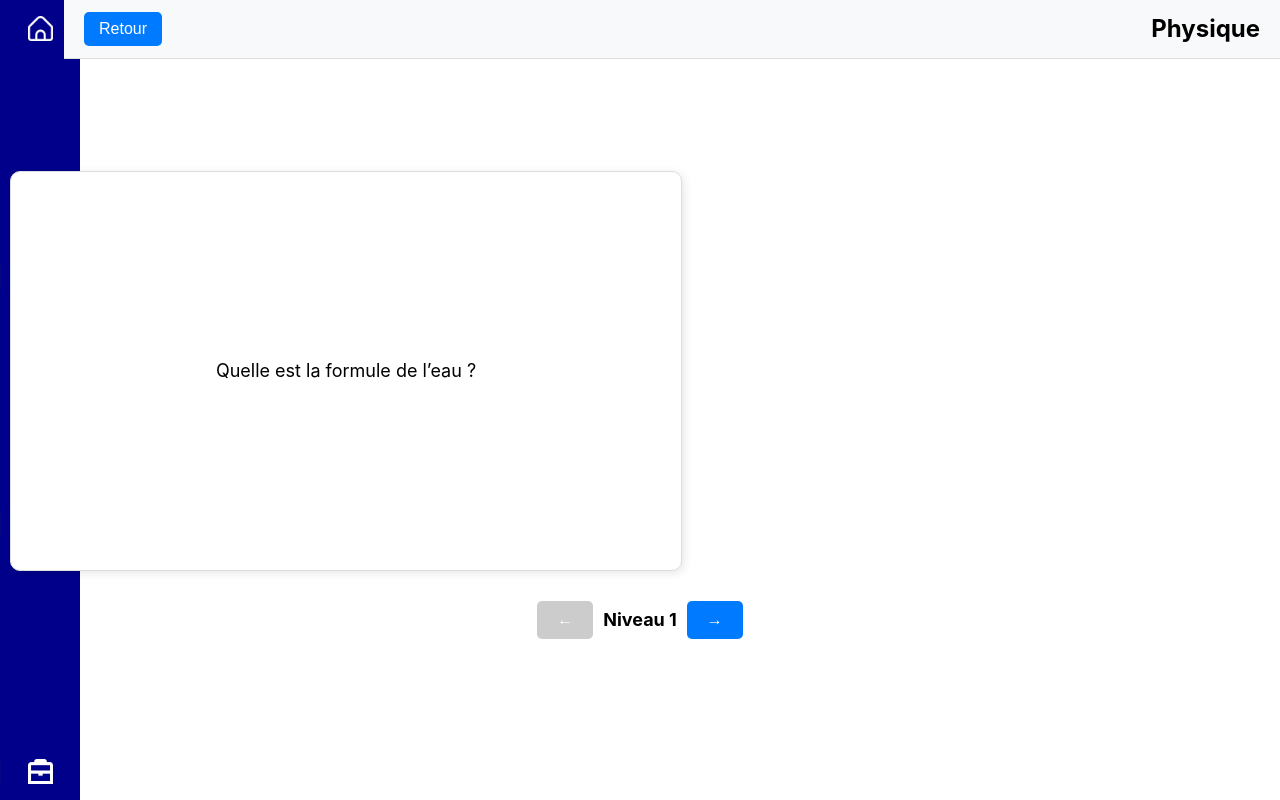
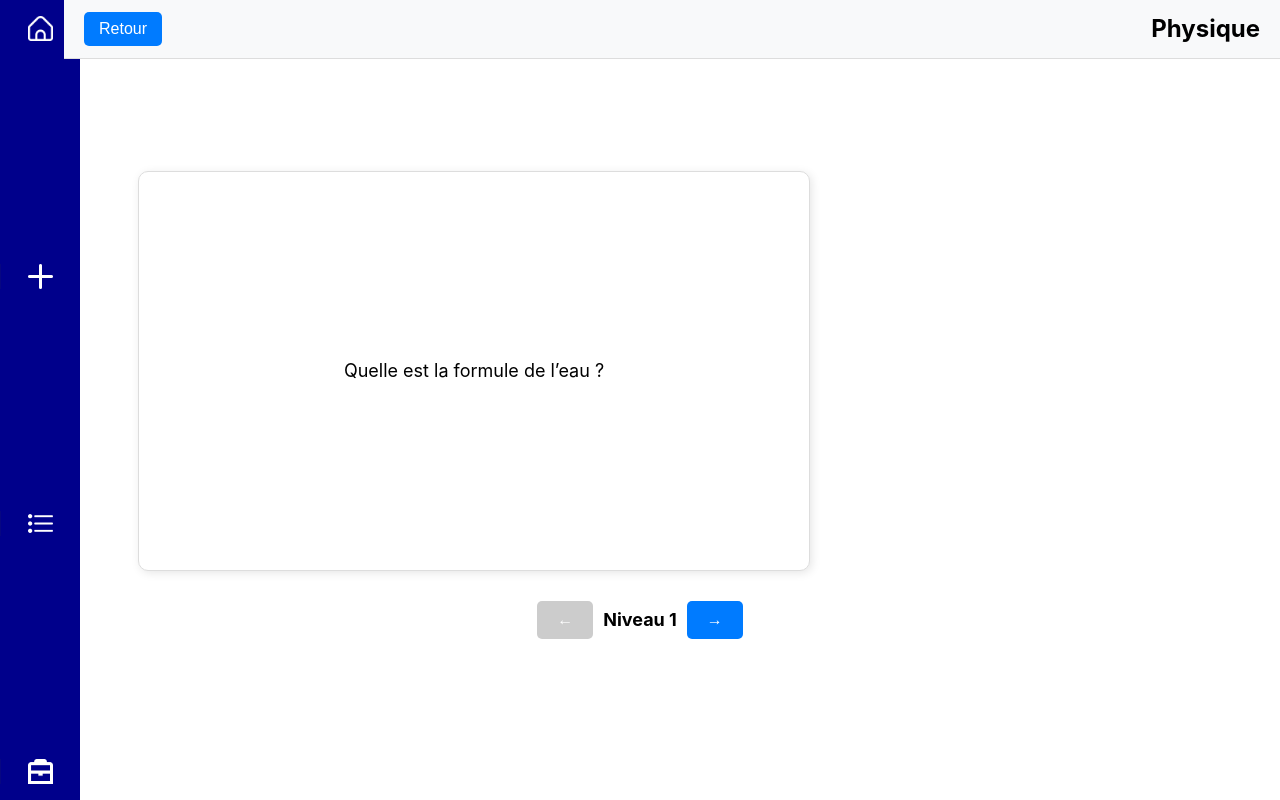
Before and after one commit to MatDoney/Boite-de-leitner, a Vue app: page /cardList/1 in a window 1280 px wide. Built offline with nearby package versions, Linux system fonts and the light colour scheme; the HTML template or start-up script is replaced by a standard one.

Commit message:
modif css

```diff
--- a/src/views/CardsList.vue
+++ b/src/views/CardsList.vue
@@ -145,7 +145,7 @@ const goBackToThemes = () => {
   overflow-x: auto;
   scroll-snap-type: x mandatory;
   padding: 10px;
-  width: 100%; /* Ajustement pour s'adapter à la largeur de l'écran */
+  width: 80%; /* Ajustement pour s'adapter à la largeur de l'écran */
 
   align-items: center;
   box-sizing: border-box;
@@ -231,6 +231,7 @@ const goBackToThemes = () => {
     overflow-y: auto; /* Active le défilement vertical */
     overflow-x: hidden; /* Désactive le défilement horizontal */
     gap: 10px;
+    width: 100%;
     padding: 5px;
     height: 65vh; /* Ajuste la hauteur pour éviter le chevauchement avec le header */
   }
```
